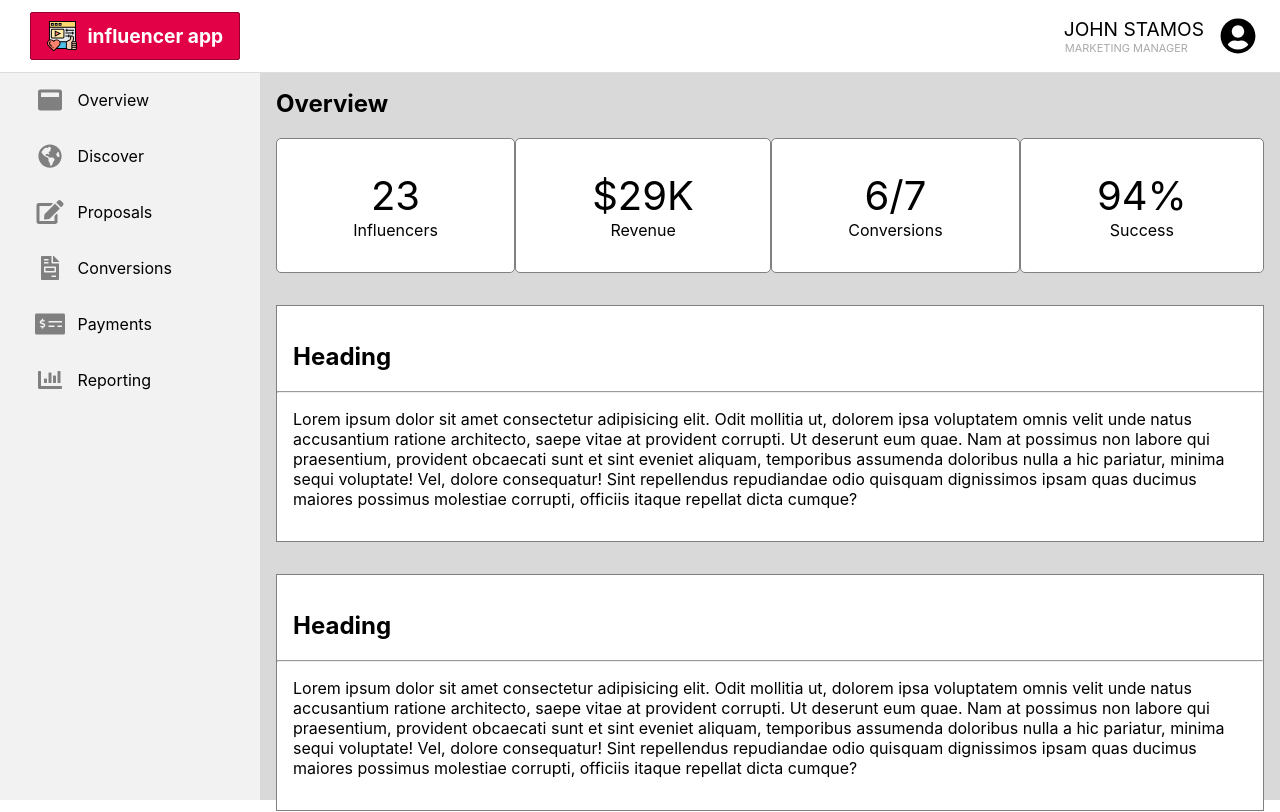
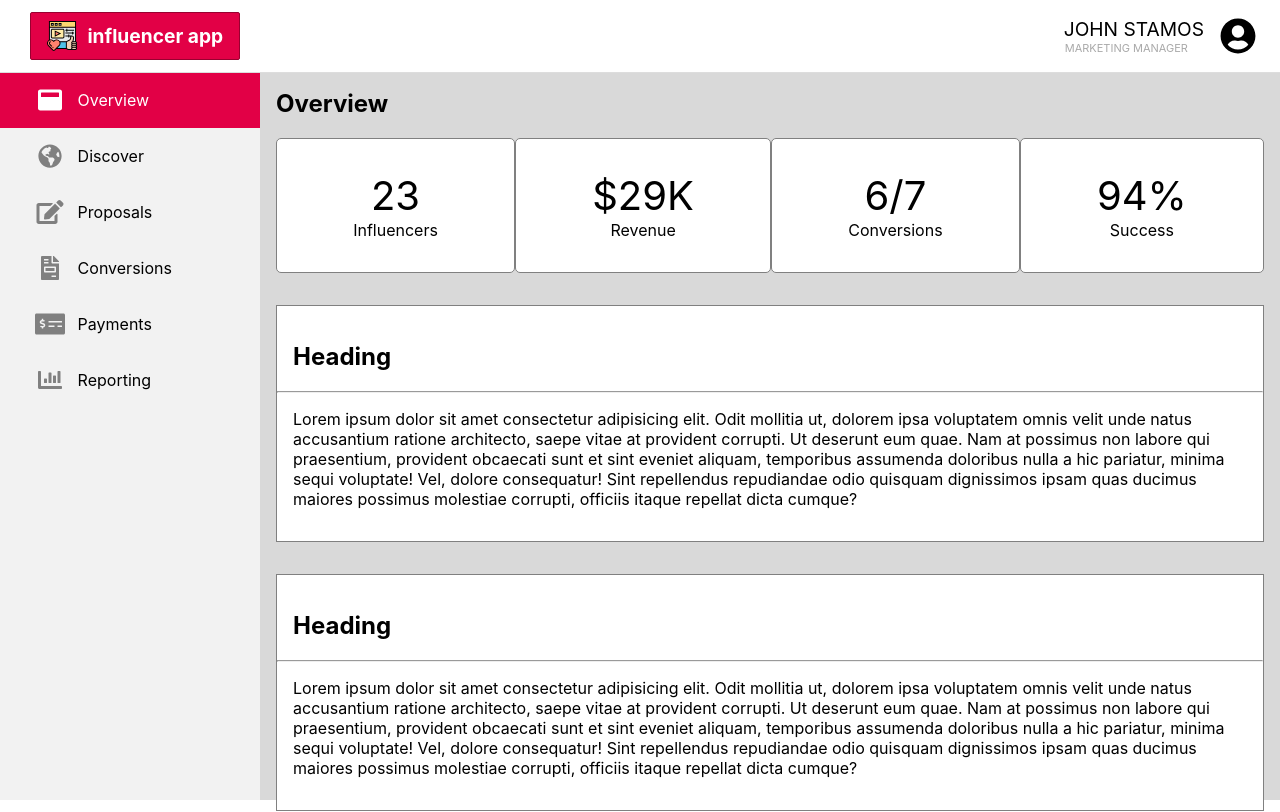
Before and after one commit to FrancisCalizo/ohio-taxidermy-supply, a Next.js app: page /dashboard in a window 1280 px wide. Shown: the top 812 px of the page. Built offline with nearby package versions, Linux system fonts and the light colour scheme.

Commit message:
feat: implement sidebar link features

```diff
--- a/components/layout/dashboard/Content.tsx
+++ b/components/layout/dashboard/Content.tsx
@@ -1,15 +1,13 @@
 import React, { useState, useEffect } from 'react';
 import { useRouter } from 'next/router';
 import styled from 'styled-components';
+
+import { getPathName } from 'components/utils';
 
 export default function Content({ children }: any) {
   const router = useRouter();
 
   const [title, setTitle] = useState<string>('');
-
-  const getPathName = (path: string, startPath: string) => {
-    return path.split(startPath)[1];
-  };
 
   useEffect(() => {
     setTitle(getPathName(router.pathname, 'dashboard/'));
--- a/components/layout/dashboard/Sidebar.tsx
+++ b/components/layout/dashboard/Sidebar.tsx
@@ -1,6 +1,7 @@
-import React from 'react';
+import React, { useEffect, useState } from 'react';
 import Link from 'next/link';
 import styled from 'styled-components';
+import { useRouter } from 'next/router';
 import { FontAwesomeIcon } from '@fortawesome/react-fontawesome';
 import { lighten } from 'polished';
 import {
@@ -11,6 +12,8 @@ import {
   faMoneyCheckAlt,
   faChartBar,
 } from '@fortawesome/free-solid-svg-icons';
+
+import { getPathName } from 'components/utils';
 
 export const LINKS = ['Overview', 'Discover', 'Proposals', 'Conversions', 'Payments', 'Reporting'];
 const ICONS = [
@@ -23,18 +26,32 @@ const ICONS = [
 ];
 
 export default function Sidebar() {
+  const router = useRouter();
+
+  const [currentRoute, setCurrentRoute] = useState<any>(null);
+
+  useEffect(() => {
+    setCurrentRoute(getPathName(router.pathname, 'dashboard/'));
+  }, [router.pathname]);
+
   return (
     <SidebarContainer>
       <SidebarLinks>
         {LINKS.map((link: string, key: number) => (
           <GLink key={key} href={key === 0 ? '/dashboard' : `/dashboard/${link.toLowerCase()}`}>
-            <li>
+            <Li
+              isCurrent={
+                currentRoute === undefined && link === LINKS[0]
+                  ? true
+                  : currentRoute === link.toLowerCase()
+              }
+            >
               <FontAwesomeIcon
                 icon={ICONS[key]}
                 style={{ fontSize: 24, marginRight: '0.5rem', color: 'gray' }}
               />
               <div>{link}</div>
-            </li>
+            </Li>
           </GLink>
         ))}
       </SidebarLinks>
@@ -67,16 +84,20 @@ export const SidebarLinks = styled.div`
   flex-direction: column;
   list-style-type: none;
   margin-top: 40px;
+`;
 
-  li {
+const Li = styled.li<{ isCurrent: boolean }>`
   font-size: 1rem;
   padding: 1rem 1.85rem;
   transition: all 0.1s ease-out;
   display: flex;
   align-items: center;
+  background: ${(props) => (props.isCurrent ? '#e20046' : 'transparent')};
+  color: ${(props) => (props.isCurrent ? '#fff' : 'inherit')};
 
   & svg {
     width: 40px !important;
+    color: ${(props) => (props.isCurrent ? '#fff' : 'gray')} !important;
   }
 
   &:hover {
@@ -98,7 +119,6 @@ export const SidebarLinks = styled.div`
     background-position: right bottom;
     transition: all 0.1s ease-out;
   }
-  }
 `;
 
 export const GLink = styled(Link)`
--- a/components/utils/index.ts
+++ b/components/utils/index.ts
@@ -67,3 +67,7 @@ export const horizontalSliderProps = {
   slidesToScroll: 1,
   responsive: sliderResponsiveVertical,
 };
+
+export const getPathName = (path: string, startPath: string) => {
+  return path.split(startPath)[1];
+};
```
Lines whose indentation alone changed are shown as unchanged.
